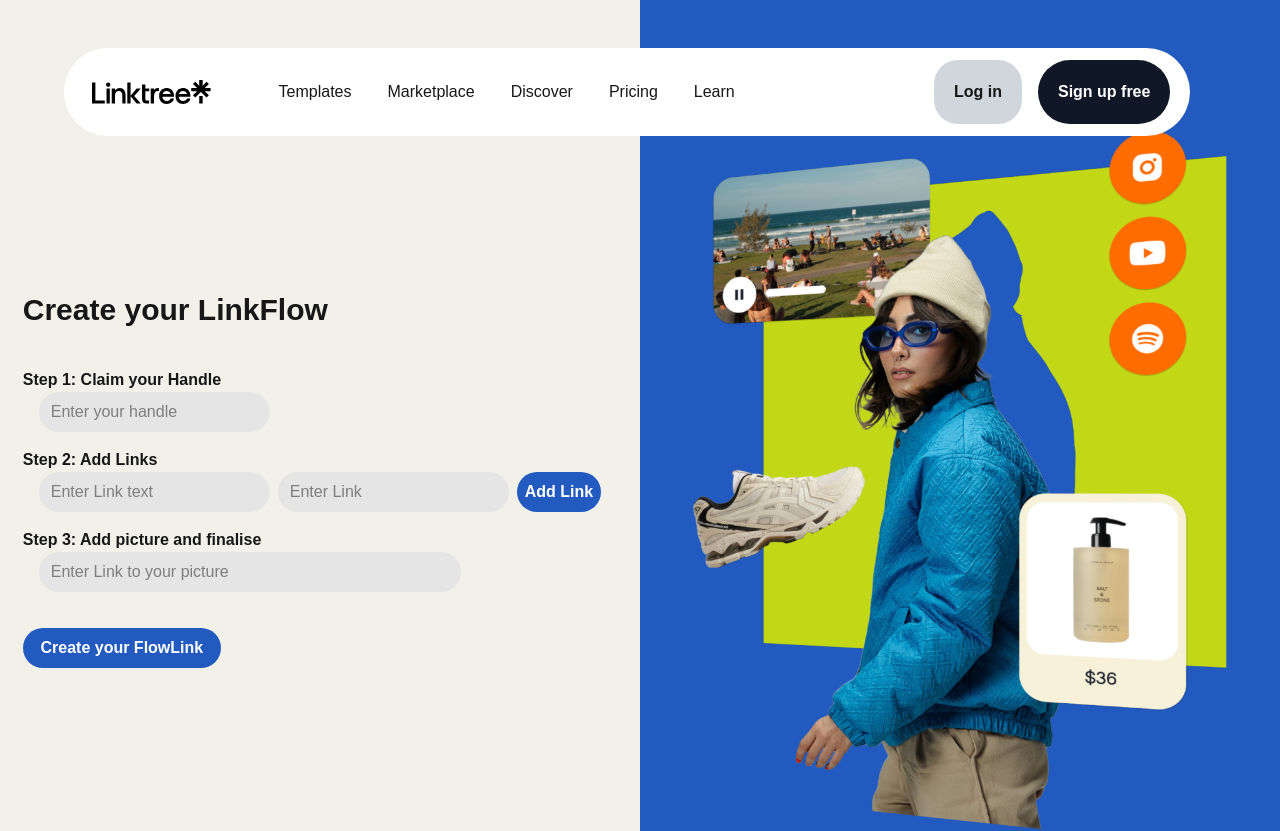
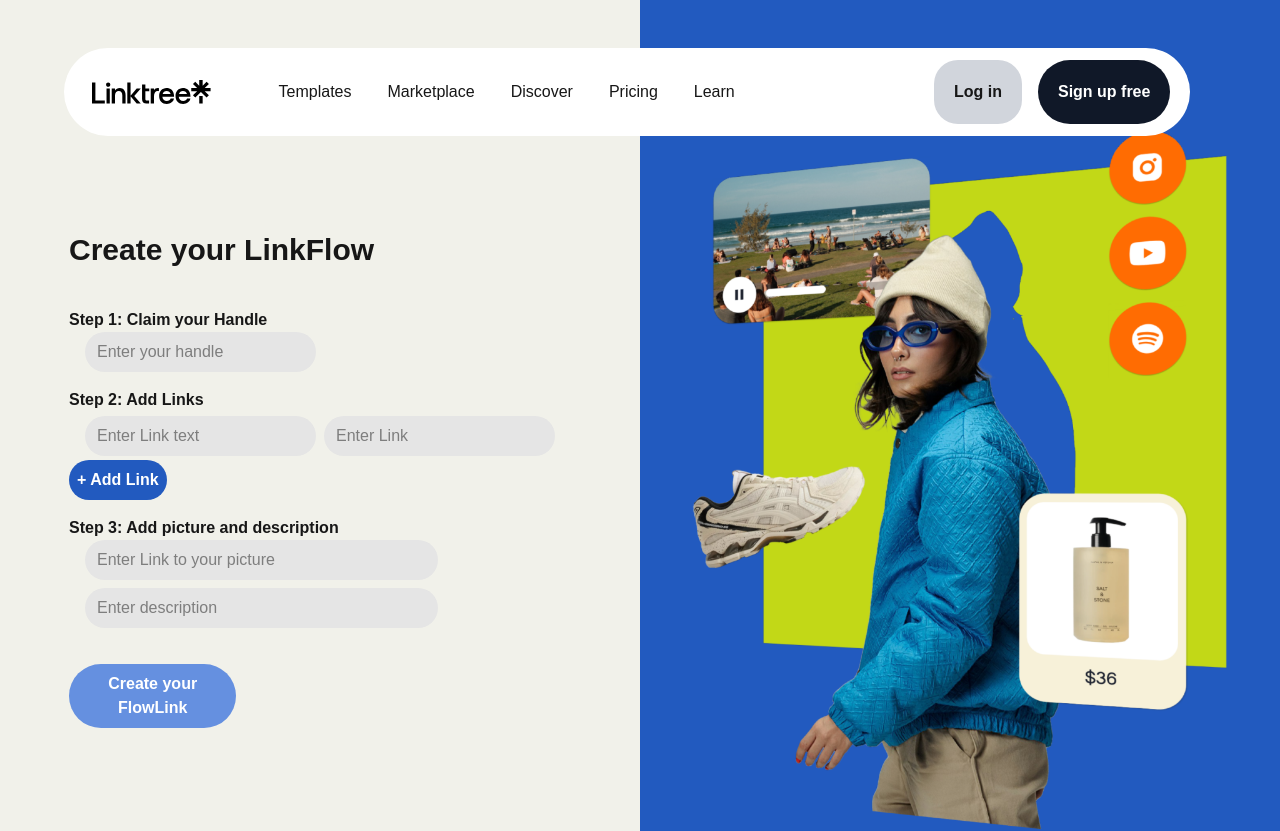
Before and after one commit to puneetsharma0910/LinkFlow, a Next.js app: page /generate in a window 1280 px wide. Shown: the top 831 px of the page. Built offline with nearby package versions, Linux system fonts and the light colour scheme.

Commit message:
Fixed handle retrieval issue, optimized database queries, and enhanced link display

```diff
--- /dev/null
+++ b/app/[handle]/page.js
@@ -0,0 +1,36 @@
+import Link from "next/link";
+import clientPromise from "@/lib/mongodb";
+import { notFound } from "next/navigation";
+
+export default async function Page({ params }) {
+  const handle = (await params).handle;
+  const client = await clientPromise;
+  const db = client.db("LinkFlow");
+  const collection = db.collection("Links");
+
+  const item = await collection.findOne({ handle: handle });
+  if (!item) {
+    return notFound();
+  }
+
+  return (
+    <div className="flex min-h-screen bg-gradient-to-b from-purple-500 to-purple-800 justify-center items-start py-10 text-white">
+      {item && (
+        <div className="photo flex flex-col items-center gap-6 bg-white/20 p-6 rounded-xl shadow-2xl backdrop-blur-md">
+          <img width={150} className="rounded-full border-4 border-white shadow-lg" src={item.pic} alt={item.handle} />
+          <span className="font-bold text-2xl">@{item.handle}</span>
+          <span className="desc w-80 text-center text-lg text-gray-200">{item.desc}</span>
+          <div className="links w-full flex flex-col items-center">
+            {item.links.map((linkItem, index) => (
+              <Link key={index} href={linkItem.link} target="_blank">
+                <div className="bg-white/30 text-lg font-semibold text-white py-4 px-6 w-72 flex justify-center rounded-lg my-3 shadow-md transition-all duration-300 hover:bg-white/50 hover:text-purple-900">
+                  {linkItem.linktext}
+                </div>
+              </Link>
+            ))}
+          </div>
+        </div>
+      )}
+    </div>
+  );
+}
--- a/app/api/add/route.js
+++ b/app/api/add/route.js
@@ -6,6 +6,20 @@ export async function POST(request) {
   const client = await clientPromise;
   const db = client.db("LinkFlow");
   const collection = db.collection("Links");
+  const doc = await collection.findOne({ handle: body.handle });
+  if (doc) {
+    return Response.json({
+      success: false,
+      error: true,
+      message: "This LinkFlow already exists!",
+      result: null,
+    });
+  }
   const data = await collection.insertOne(body);
-  return Response.json({ success:true, error:false,  message: "Added", result:data });
+  return Response.json({
+    success: true,
+    error: false,
+    message: "Your LinkFlow has been generated✌️",
+    result: data,
+  });
 }
--- a/app/generate/page.js
+++ b/app/generate/page.js
@@ -2,34 +2,60 @@
 
 import React from "react";
 import { useState } from "react";
+import { useSearchParams } from "next/navigation";
 
 import { ToastContainer, toast } from "react-toastify";
 
 const Generate = () => {
-  const [link, setlink] = useState("");
-  const [linktext, setlinktext] = useState("");
-  const [handle, sethandle] = useState("");
-  const [pic, setpic] = useState("")
-  const addLink = async (text, link, handle) => {
+  // const [link, setlink] = useState("");
+  // const [linktext, setlinktext] = useState("");
+  const searchParams = useSearchParams();
+  const [links, setLinks] = useState([{ link: "", linktext: "" }]);
+  const [handle, setHandle] = useState(searchParams.get('handle'));
+  const [pic, setpic] = useState("");
+  const [desc, setdesc] = useState("")
+  const handleChange = (index, link, linktext) => {
+    setLinks((prevLinks) =>
+      prevLinks.map((item, i) => (i === index ? { link, linktext } : item))
+    );
+  };
+  const addLink = () => {
+    setLinks(links.concat([{ link: "", linktext: "" }]));
+  };
+
+  const submitlinks = async () => {
     const myHeaders = new Headers();
     myHeaders.append("Content-Type", "application/json");
 
     const raw = JSON.stringify({
-      link: text,
-      linktext: link,
-      handle: handle,
+      "links": links,
+      "handle": handle,
+      "pic": pic,
+      "desc":desc
     });
+
+    console.log(raw)
 
     const requestOptions = {
       method: "POST",
       headers: myHeaders,
       body: raw,
-      redirect: "follow",
+      redirect: "follow"
     };
 
-    const r = await fetch("http://localhost:3000/api/add", requestOptions);
-    const result = await r.json();
-    toast(result.message);
+   const r = await fetch("http://localhost:3000/api/add", requestOptions)
+   const result = await r.json()
+   if(result.success){
+     toast.success(result.message)
+     setLinks([])
+     setpic("")
+     setHandle("")
+     setdesc("")
+    }
+    else{
+      toast.error(result.message)
+    }
+
   };
   return (
     <div className="generate grid grid-cols-2 bg-[#f1f1ea] ">
@@ -42,8 +68,8 @@ const Generate = () => {
             <h2 className="font-semibold">Step 1: Claim your Handle</h2>
             <div className="mx-4">
               <input
-                value={handle}
-                onChange={(e) => sethandle(e.target.value)}
+                value={handle || ""}
+                onChange={(e) => setHandle(e.target.value)}
                 className="bg-neutral-200 rounded-full px-3 py-2"
                 type="text"
                 placeholder="Enter your handle"
@@ -53,31 +79,41 @@ const Generate = () => {
 
           <div className="item ">
             <h2 className="font-semibold">Step 2: Add Links</h2>
-            <div className="mx-4 flex gap-2">
+            {links &&
+              links.map((item, index) => {
+                return (
+                  <div key={index} className="mx-4 flex gap-2">
                     <input
-                 value={linktext}
-                 onChange={(e) => setlinktext(e.target.value)}
-                className="bg-neutral-200 rounded-full px-3 py-2 "
+                      value={item.linktext || ""}
+                      onChange={(e) =>
+                        handleChange(index, item.link, e.target.value)
+                      }
+                      className="bg-neutral-200 rounded-full px-3 py-2 mt-1"
                       type="text"
                       placeholder="Enter Link text"
                     />
                     <input
-                 value={link}
-                 onChange={(e) => setlink(e.target.value)}
-                className="bg-neutral-200 rounded-full px-3 py-2"
+                      value={item.link || ""}
+                      onChange={(e) =>
+                        handleChange(index, e.target.value, item.linktext)
+                      }
+                      className="bg-neutral-200 rounded-full px-3 py-2 mt-1"
                       type="text"
                       placeholder="Enter Link"
                     />
+                  </div>
+                );
+              })}
             <button
-              onClick={()=>addLink(linktext,link,handle)}
-              className="bg-[#225abf] hover:bg-blue-700 text-white font-bold rounded-4xl p-2">
-                Add Link
+              onClick={() => addLink()}
+              className="bg-[#225abf] hover:bg-blue-700 text-white font-bold mt-1 rounded-4xl p-2"
+            >
+              + Add Link
             </button>
-            </div>
           </div>
 
           <div className="item ">
-            <h2 className="font-semibold">Step 3: Add picture and finalise</h2>
+            <h2 className="font-semibold">Step 3: Add picture and description</h2>
             <div className="mx-4">
               <input
                 value={pic}
@@ -87,8 +123,23 @@ const Generate = () => {
                 placeholder="Enter Link to your picture"
               />
             </div>
+            <div className="mx-4 mt-2">
+              <input
+                value={desc}
+                onChange={(e) => setdesc(e.target.value)}
+                className="bg-neutral-200 rounded-full w-3/4 px-3  py-2 "
+                type="text"
+                placeholder="Enter description"
+              />
             </div>
-          <button className="bg-[#225abf] w-1/3 hover:bg-blue-700 text-white font-bold rounded-4xl p-2 mt-5">
+          </div>
+          <button
+            disabled={pic == "" || handle == "" || desc =="" || links[0].linktext == ""}
+            onClick={() => {
+              submitlinks();
+            }}
+            className="bg-[#225abf] w-1/3 disabled:bg-[#6590e0] hover:bg-blue-700 text-white font-bold rounded-4xl p-2 mt-5"
+          >
             Create your FlowLink
           </button>
         </div>
--- a/app/layout.js
+++ b/app/layout.js
@@ -23,7 +23,7 @@ export default function RootLayout({ children }) {
       <body
         className={`${geistSans.variable} ${geistMono.variable} antialiased`}
       >
-        <Navbar/>
+      <Navbar/>
         {children}
       </body>
     </html>
--- a/app/page.js
+++ b/app/page.js
@@ -1,7 +1,16 @@
+"use client"
+
 import { Poppins } from "next/font/google";
 import Image from "next/image";
+import { useRouter } from "next/navigation";
+import { useState } from "react";
+export default function Home() {
+  const router = useRouter()
+  const [text, settext] = useState("")
+  const createTree=()=>{
 
-export default function Home() {
+    router.push(`/generate?handle=${text}`)
+  }
   return (
 
        <main  className="bg-[#254f1a]">
@@ -12,11 +21,15 @@ export default function Home() {
             <p className="text-yellow-300 text-[15px]">Join 50M+ people using Linktree for their link in bio. One link to help you share everything you create, curate and sell from your Instagram, TikTok, Twitter, YouTube and other social media profiles.</p>
             <div className="buttons flex gap-2 mt-5">
               <input
+              value={text}
+              onChange={(e)=>settext(e.target.value)}
               className="bg-white px-1 py-1 rounded-lg text-xs text-left pl-2 focus:outline-green-800"
               type="text"
-              placeholder="linkfl.ee/yourname"
+              placeholder="Claim your Handle"
                />
-              <button className="bg-pink-200 rounded-full text-xs py-4 px-4 text-black font-semibold ">
+              <button
+              onClick={()=>createTree()}
+              className="bg-pink-200 rounded-full text-xs py-4 px-4 text-black font-semibold ">
                 Claim you LinkFlow
               </button>
             </div>
```
Also changed, not shown: components/Navbar.js (+47 -9 lines). Lines whose indentation alone changed are shown as unchanged.
